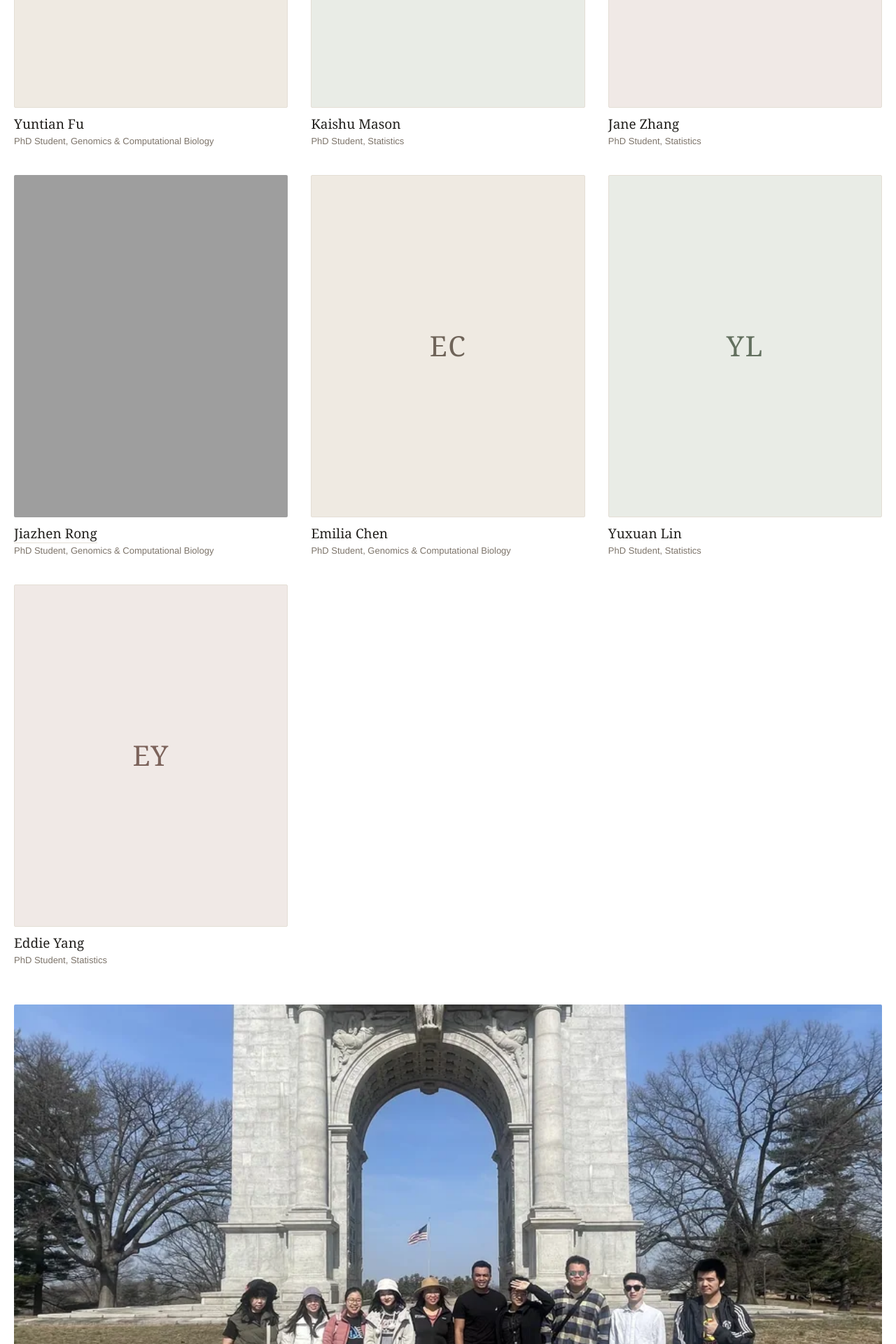
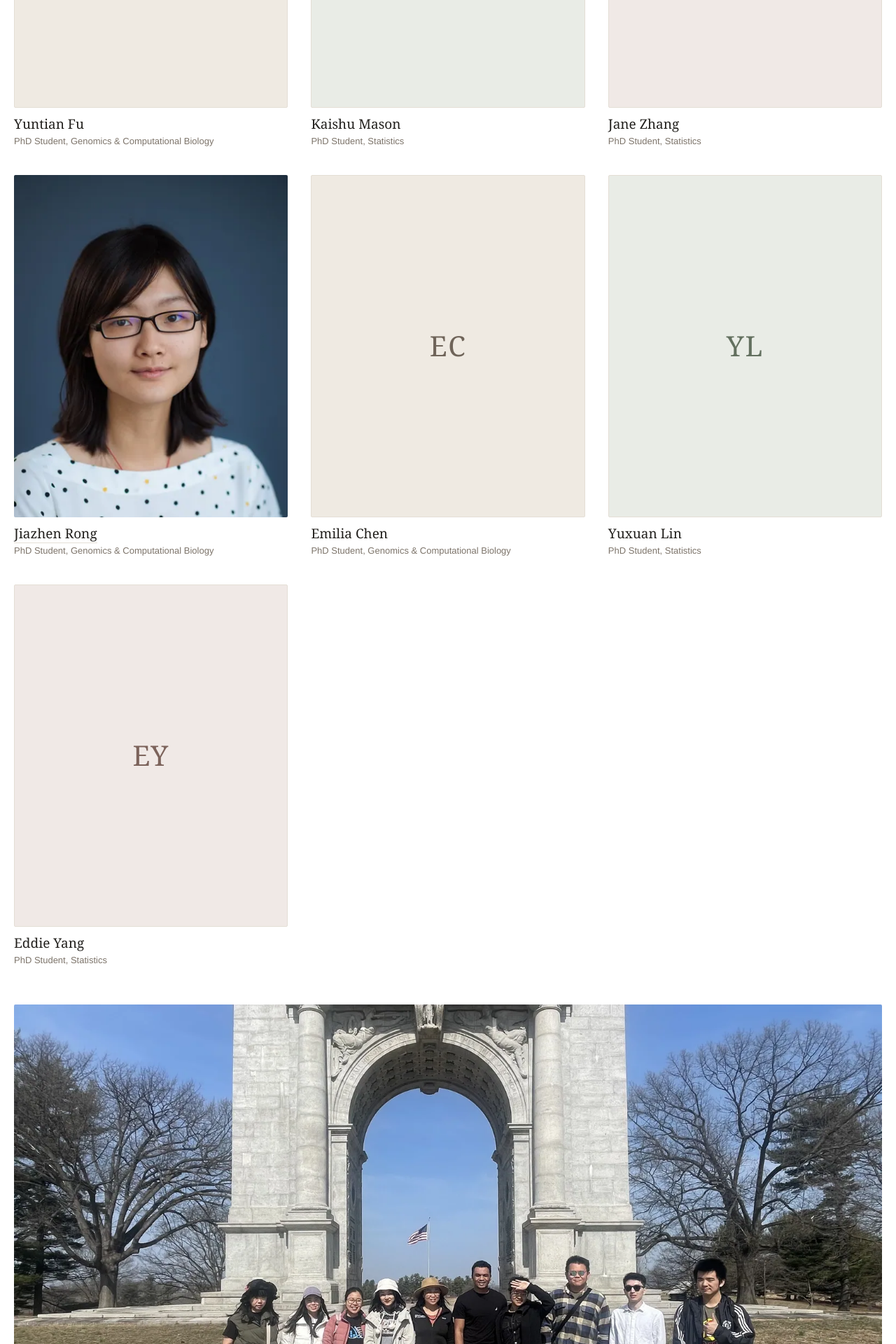
Before and after one commit to nzhanglab/nzhanglab.github.io, a Jekyll site: the page built from pages/team.html, in a window 1280 px wide. Shown: the part 1433-3353 px from the top of the page at 70% size. Built offline with Jekyll 4.4.1, drawn with Linux system fonts in a browser that asks for light colours.

Commit message:
Make the photo include width-aware
Member portraits are built at 400/800 while lab photos are 900/1600; the
include had both hardcoded, so portraits pointed at files that do not exist.

Co-Authored-By: Claude Opus 5 (1M context) <noreply@anthropic.com>
Claude-Session: https://claude.ai/code/session_01J9pmwwgMJKDJpt5GHaLedS

```diff
--- a/_includes/labphoto.html
+++ b/_includes/labphoto.html
@@ -4,20 +4,17 @@ Responsive lab photograph.
   photo   entry from _data/photos.yml (slug, w, h, orient, date)
   dir     reel | memory | members
   sizes   CSS sizes attribute
+  small   smaller derivative width  (default 900; members are built at 400)
+  large   larger derivative width   (default 1600; members are built at 800)
   class   extra class on the <picture>
   eager   truthy to skip lazy-loading (use only for the first image)
   alt     alt text; omit for decorative images
+
+Widths must match those produced by tools/build-photos.py for that folder.
 {%- endcomment -%}
 {%- assign p = include.photo -%}
 {%- assign base = include.dir | prepend: '/assets/photos/' | prepend: site.JB.BASE_PATH -%}
-<picture class="lp {{ include.class }}">
-  <source type="image/webp"
-          srcset="{{ base }}/{{ p.slug }}-900.webp 900w, {{ base }}/{{ p.slug }}-1600.webp 1600w"
-          sizes="{{ include.sizes | default: '100vw' }}">
-  <img src="{{ base }}/{{ p.slug }}-900.jpg"
-       srcset="{{ base }}/{{ p.slug }}-900.jpg 900w, {{ base }}/{{ p.slug }}-1600.jpg 1600w"
-       sizes="{{ include.sizes | default: '100vw' }}"
-       width="{{ p.w }}" height="{{ p.h }}"
-       alt="{{ include.alt }}"
-       {% unless include.eager %}loading="lazy" decoding="async"{% endunless %}>
-</picture>
+{%- assign sm = include.small | default: 900 -%}
+{%- assign lg = include.large | default: 1600 -%}
+{%- assign sz = include.sizes | default: '100vw' -%}
+<picture class="lp {{ include.class }}"><source type="image/webp" srcset="{{ base }}/{{ p.slug }}-{{ sm }}.webp {{ sm }}w, {{ base }}/{{ p.slug }}-{{ lg }}.webp {{ lg }}w" sizes="{{ sz }}"><img src="{{ base }}/{{ p.slug }}-{{ sm }}.jpg" srcset="{{ base }}/{{ p.slug }}-{{ sm }}.jpg {{ sm }}w, {{ base }}/{{ p.slug }}-{{ lg }}.jpg {{ lg }}w" sizes="{{ sz }}" width="{{ p.w }}" height="{{ p.h }}" alt="{{ include.alt }}"{% unless include.eager %} loading="lazy" decoding="async"{% endunless %}></picture>
--- a/pages/team.html
+++ b/pages/team.html
@@ -64,7 +64,7 @@ even if the build script is rerun. {%- endcomment -%}
         <figure>
           {%- if portrait -%}
             {%- assign palt = m.name | prepend: "Portrait of " -%}
-            {% include labphoto.html photo=portrait dir="members" alt=palt
+            {% include labphoto.html photo=portrait dir="members" alt=palt small=400 large=800
                sizes="(max-width: 380px) 90vw, (max-width: 600px) 44vw, (max-width: 900px) 44vw, 30vw" %}
           {%- else -%}
             {%- assign parts = m.name | split: " " -%}
```
